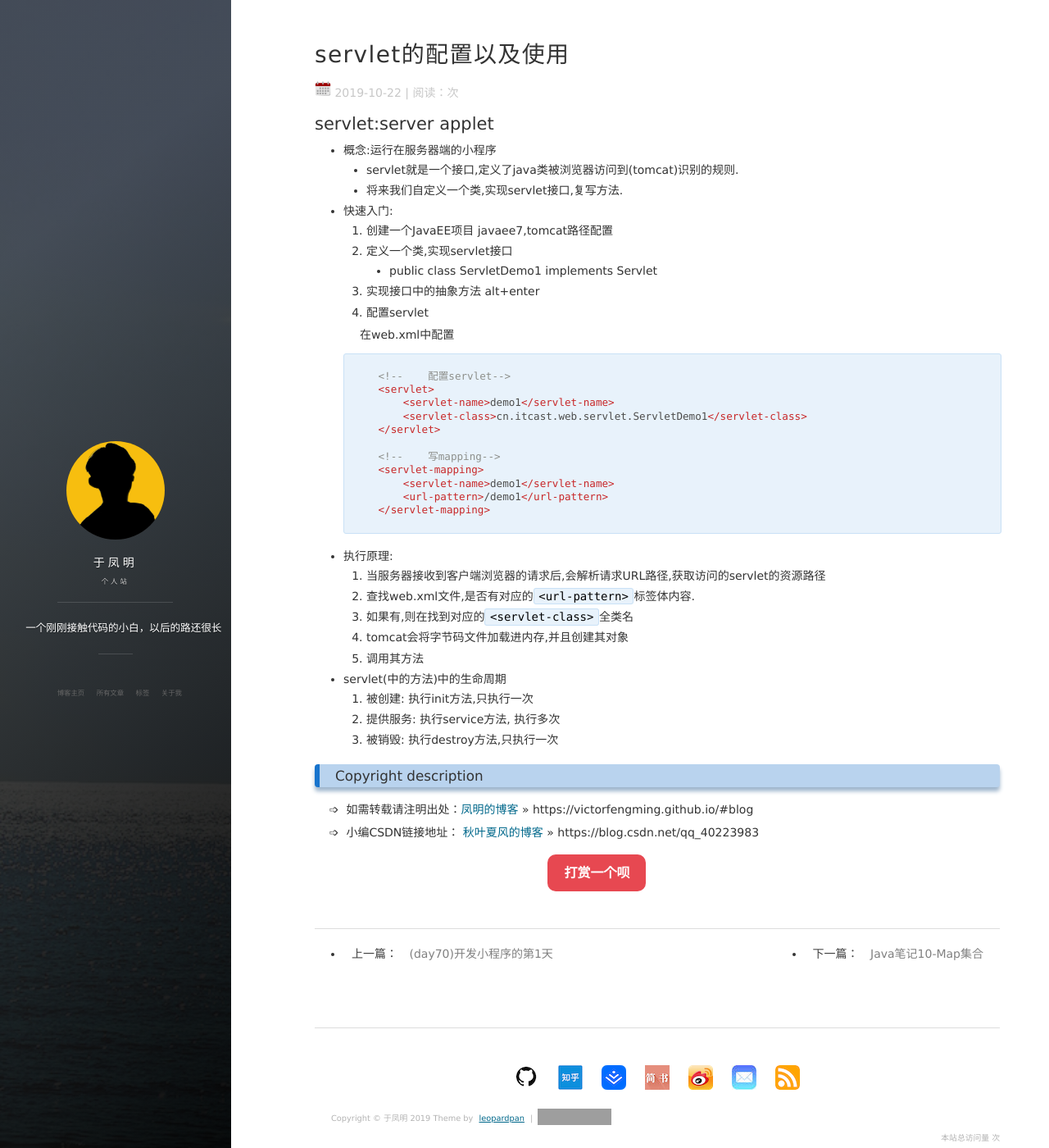
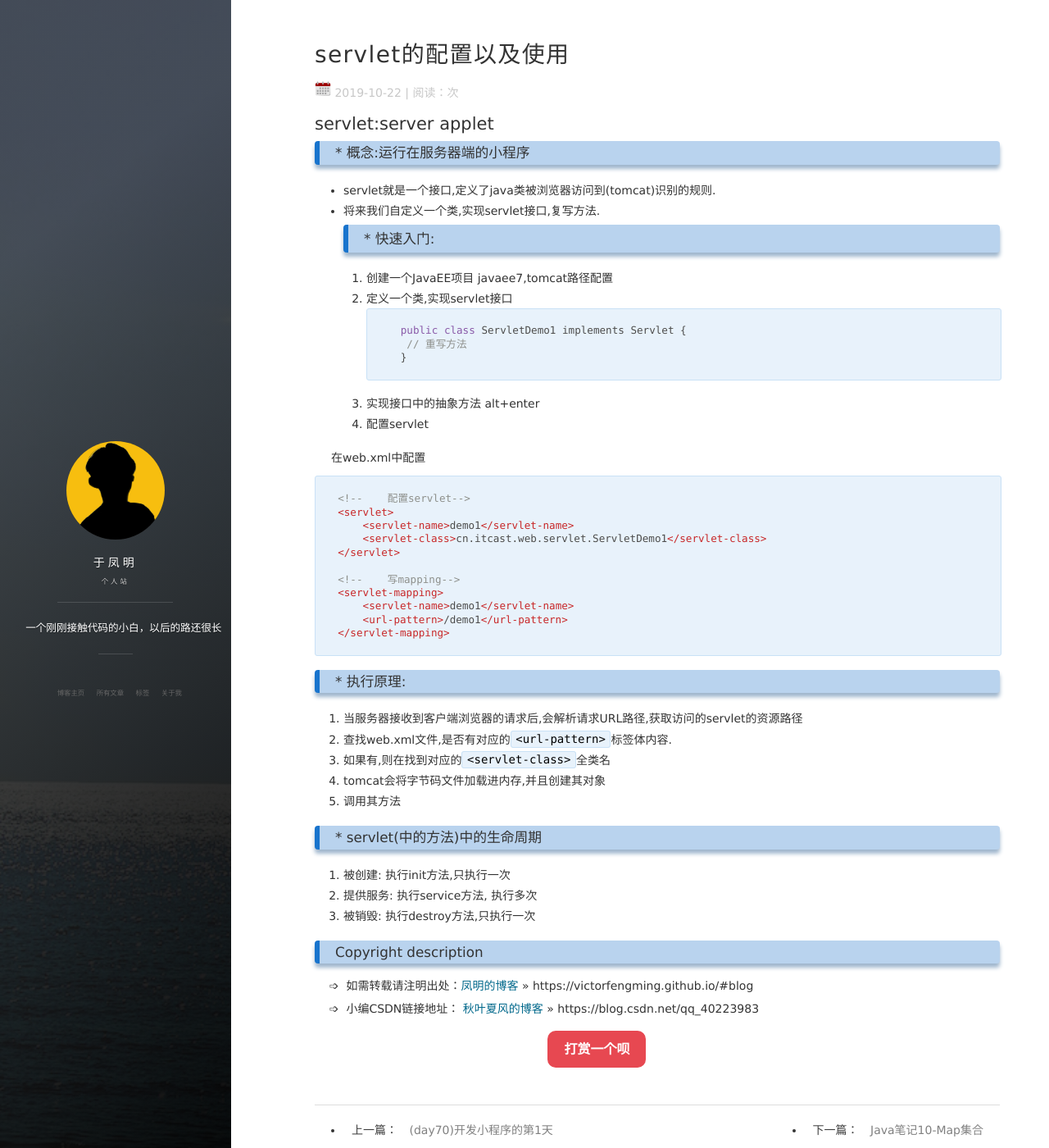
Before and after one commit to victorfengming/victorfengming.github.io.leopardpan, a Jekyll site: the page built from _posts/java/2019-10-22-servlet.markdown, in a window 1280 px wide and 1400 px high. Shown: the whole window at 82% size. Built offline with Jekyll 4.4.1, drawn with Linux system fonts in a browser that asks for light colours; nearby versions of some CDN libraries; comment, search, counter and statistics services are not loaded; grey boxes are pictures that could not be loaded.

Commit message:
servlet(中的方法)中的生命周期    ++

````diff
--- a/_posts/java/2019-10-22-servlet.markdown
+++ b/_posts/java/2019-10-22-servlet.markdown
@@ -6,41 +6,45 @@ tags: Java basis servlet
 ---
 
 ## servlet:server applet
-* 概念:运行在服务器端的小程序
-    * servlet就是一个接口,定义了java类被浏览器访问到(tomcat)识别的规则.
-    * 将来我们自定义一个类,实现servlet接口,复写方法.
-* 快速入门:
-    1. 创建一个JavaEE项目
-    javaee7,tomcat路径配置
-    2. 定义一个类,实现servlet接口
-        * public class ServletDemo1 implements Servlet
-    3. 实现接口中的抽象方法
-    alt+enter
-    4. 配置servlet
+### * 概念:运行在服务器端的小程序
+* servlet就是一个接口,定义了java类被浏览器访问到(tomcat)识别的规则.
+* 将来我们自定义一个类,实现servlet接口,复写方法.
+### * 快速入门:
+1. 创建一个JavaEE项目
+javaee7,tomcat路径配置
+2. 定义一个类,实现servlet接口
+    ```java
+    public class ServletDemo1 implements Servlet {
+        // 重写方法
+    }
+    ```
+3. 实现接口中的抽象方法
+alt+enter
+4. 配置servlet
 
-    在web.xml中配置
-    ```html
-    <!--    配置servlet-->
-    <servlet>
-        <servlet-name>demo1</servlet-name>
-        <servlet-class>cn.itcast.web.servlet.ServletDemo1</servlet-class>
-    </servlet>
+在web.xml中配置
+```html
+<!--    配置servlet-->
+<servlet>
+    <servlet-name>demo1</servlet-name>
+    <servlet-class>cn.itcast.web.servlet.ServletDemo1</servlet-class>
+</servlet>
 
-    <!--    写mapping-->
-    <servlet-mapping>
-        <servlet-name>demo1</servlet-name>
-        <url-pattern>/demo1</url-pattern>
-    </servlet-mapping>
-    ```
+<!--    写mapping-->
+<servlet-mapping>
+    <servlet-name>demo1</servlet-name>
+    <url-pattern>/demo1</url-pattern>
+</servlet-mapping>
+```
 
-* 执行原理:
-    1. 当服务器接收到客户端浏览器的请求后,会解析请求URL路径,获取访问的servlet的资源路径
-    2. 查找web.xml文件,是否有对应的`<url-pattern>`标签体内容.
-    3. 如果有,则在找到对应的`<servlet-class>`全类名
-    4. tomcat会将字节码文件加载进内存,并且创建其对象
-    5. 调用其方法
+### * 执行原理:
+1. 当服务器接收到客户端浏览器的请求后,会解析请求URL路径,获取访问的servlet的资源路径
+2. 查找web.xml文件,是否有对应的`<url-pattern>`标签体内容.
+3. 如果有,则在找到对应的`<servlet-class>`全类名
+4. tomcat会将字节码文件加载进内存,并且创建其对象
+5. 调用其方法
 
-* servlet(中的方法)中的生命周期
-    1. 被创建: 执行init方法,只执行一次
-    2. 提供服务: 执行service方法, 执行多次
-    3. 被销毁: 执行destroy方法,只执行一次
+### * servlet(中的方法)中的生命周期
+1. 被创建: 执行init方法,只执行一次
+2. 提供服务: 执行service方法, 执行多次
+3. 被销毁: 执行destroy方法,只执行一次
````
